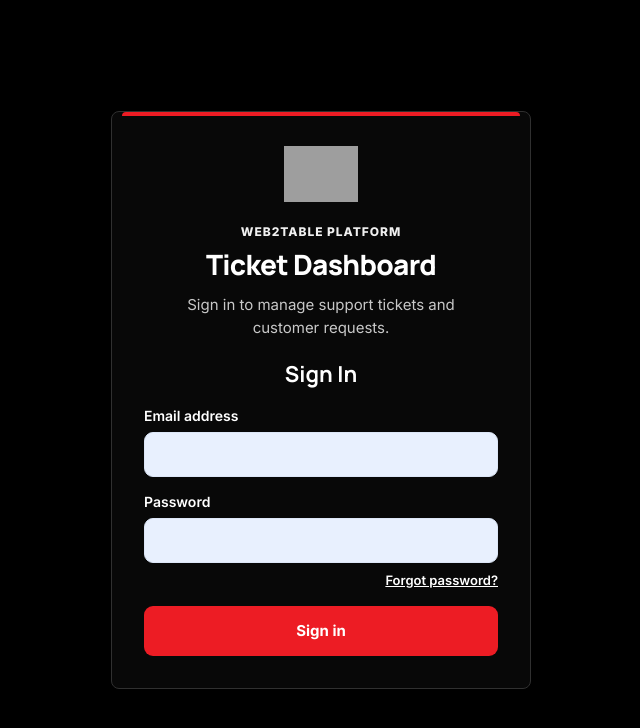
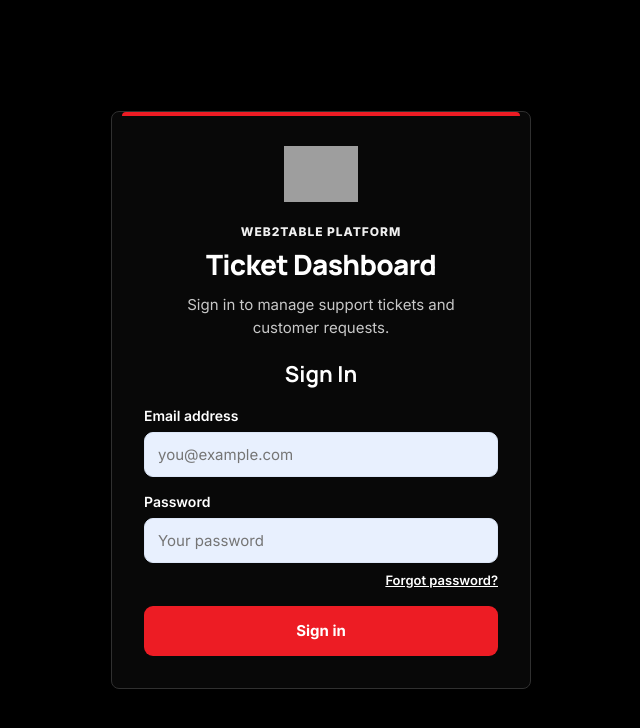
Before and after one commit to Jrnotjunior/Ticket-Dashboard-Web2Table, a React (Vite) app: page / in a window 1280 px wide. Shown: the top 728 px of the page, without its empty margins (319-959 px from the left). Built offline with nearby package versions, Linux system fonts and the light colour scheme; no server answers; grey boxes are pictures that could not be loaded.

Commit message:
Add helpful sign-in field placeholders

```diff
--- a/src/features/auth/LoginPage.tsx
+++ b/src/features/auth/LoginPage.tsx
@@ -15,8 +15,8 @@ export function LoginPage({onSubmit,onForgotPassword,busy,error,notice}:Props){
   <p className="ticket-auth-description">Sign in to manage support tickets and customer requests.</p>
   <h2 className="ticket-auth-signin-heading">Sign In</h2>
   <form onSubmit={submit} className="ticket-auth-form">
-   <label>Email address<input type="email" autoComplete="username" value={email} onChange={e=>setEmail(e.target.value)} required/></label>
-   <label>Password<span className="ticket-auth-password"><input type={showPassword?"text":"password"} autoComplete="current-password" value={password} onChange={e=>setPassword(e.target.value)} required/>{password.length > 0 && <button className="ticket-auth-toggle" type="button" aria-label={showPassword?"Hide password":"Show password"} aria-pressed={showPassword} onClick={()=>setShowPassword(v=>!v)}><svg viewBox="0 0 24 24" aria-hidden="true"><path d="M2 12s3.6-7 10-7 10 7 10 7-3.6 7-10 7S2 12 2 12Z"/><circle cx="12" cy="12" r="3"/>{showPassword&&<path d="M4 4 20 20"/>}</svg></button>}</span></label>
+   <label>Email address<input type="email" autoComplete="username" placeholder="you@example.com" value={email} onChange={e=>setEmail(e.target.value)} required/></label>
+   <label>Password<span className="ticket-auth-password"><input type={showPassword?"text":"password"} autoComplete="current-password" placeholder="Your password" value={password} onChange={e=>setPassword(e.target.value)} required/>{password.length > 0 && <button className="ticket-auth-toggle" type="button" aria-label={showPassword?"Hide password":"Show password"} aria-pressed={showPassword} onClick={()=>setShowPassword(v=>!v)}><svg viewBox="0 0 24 24" aria-hidden="true"><path d="M2 12s3.6-7 10-7 10 7 10 7-3.6 7-10 7S2 12 2 12Z"/><circle cx="12" cy="12" r="3"/>{showPassword&&<path d="M4 4 20 20"/>}</svg></button>}</span></label>
    <button className="ticket-auth-forgot" type="button" onClick={() => onForgotPassword(email.trim())} disabled={busy}>Forgot password?</button>
    {error&&<div className="ticket-auth-error" role="alert">{error}</div>}
    {notice&&<div className="ticket-auth-notice" role="status">{notice}</div>}
```
